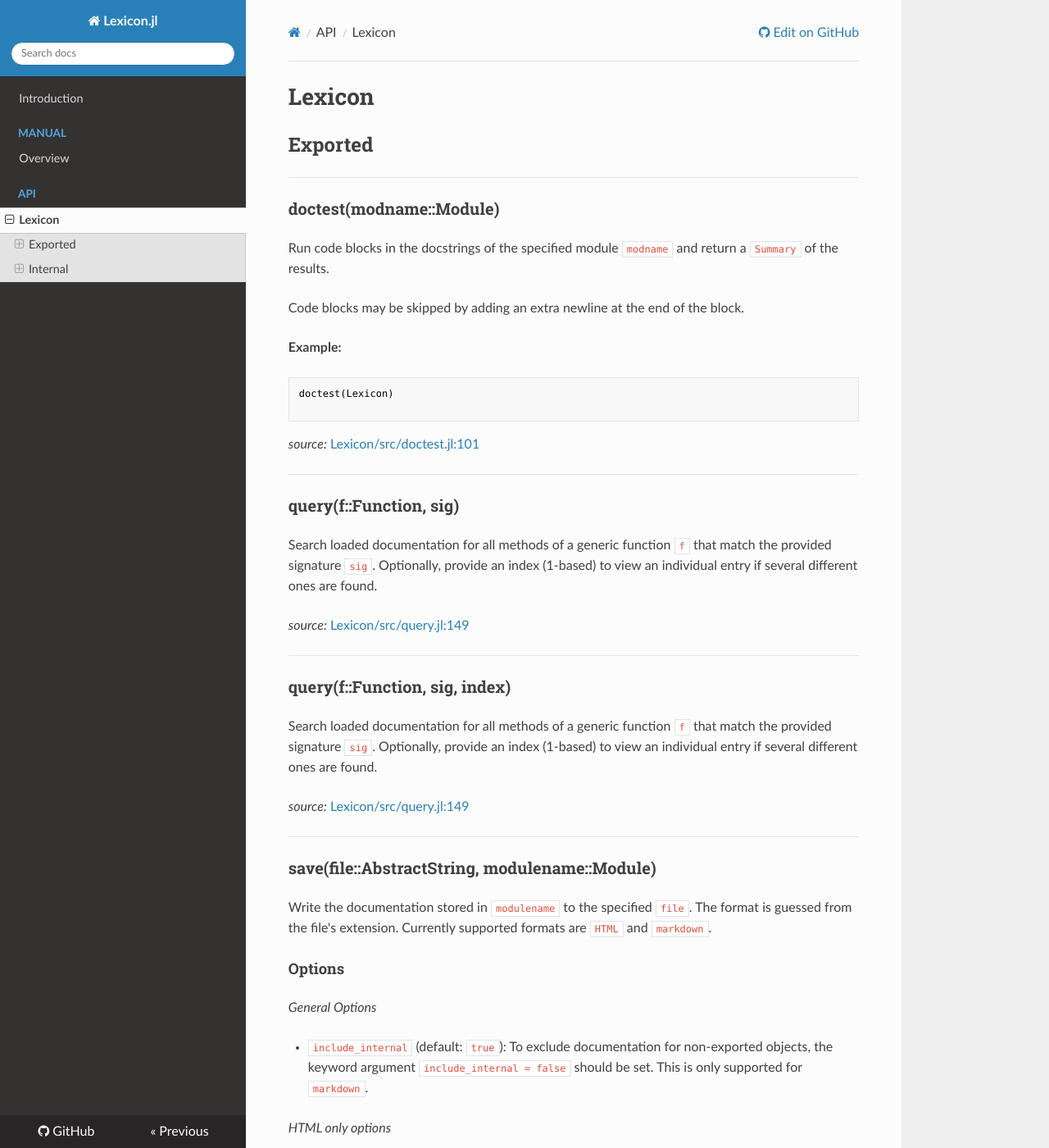
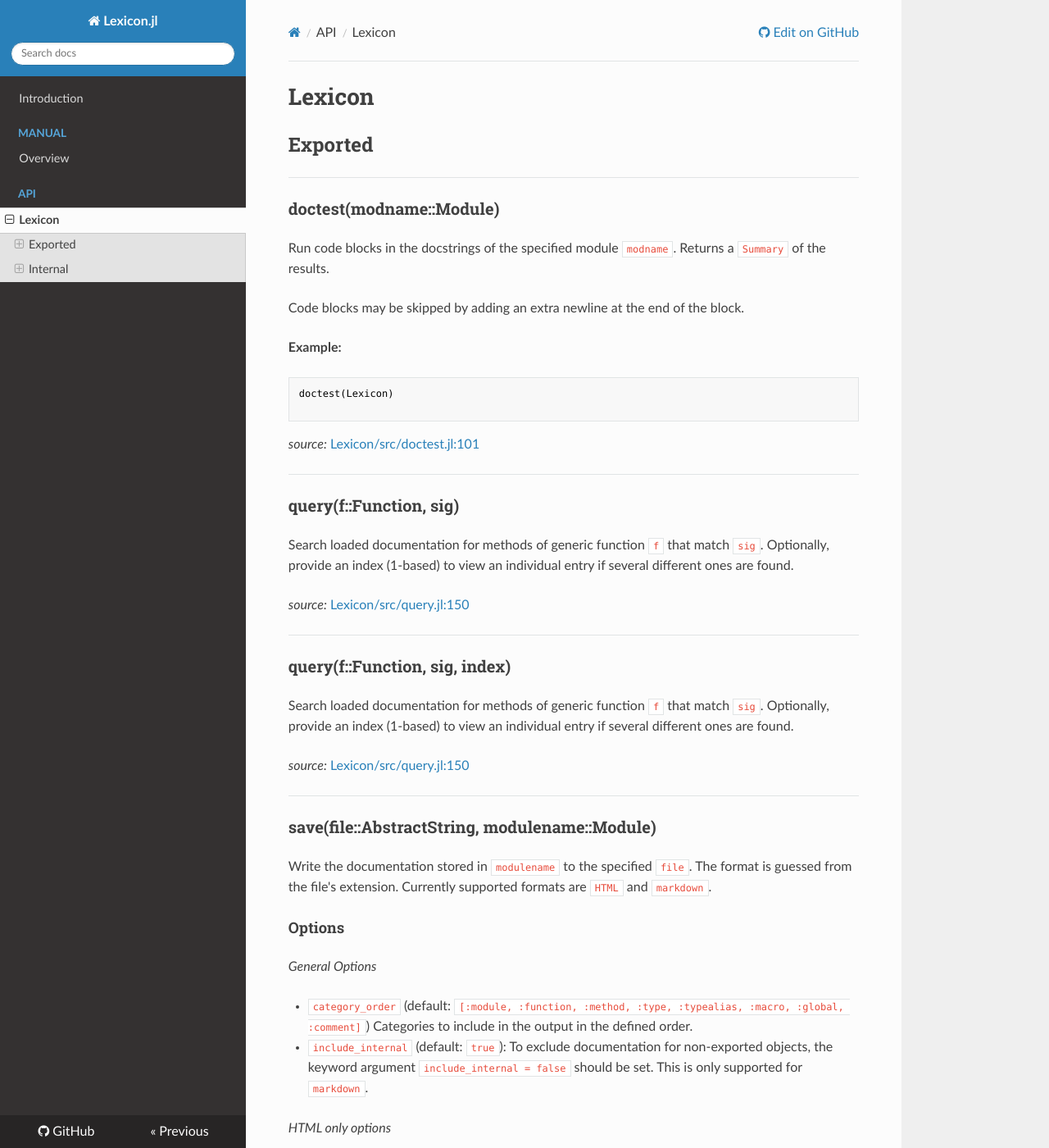
Before and after one commit to MichaelHatherly/Lexicon.jl, an MkDocs documentation site: the page built from docs/api/Lexicon.md, in a window 1280 px wide and 1400 px high. Shown: the whole window at 82% size. Built offline with MkDocs 1.6.1, drawn with Linux system fonts in a browser that asks for light colours; nearby versions of some CDN libraries; old or Windows-style settings are respelled for this version of MkDocs; some of the changed text lies outside the part shown.

Commit message:
Update NEWS.md. [skip ci]

```diff
--- a/docs/api/Lexicon.md
+++ b/docs/api/Lexicon.md
@@ -4,8 +4,8 @@
 ---
 
 ### doctest(modname::Module)
-Run code blocks in the docstrings of the specified module `modname` and return
-a `Summary` of the results.
+Run code blocks in the docstrings of the specified module `modname`.
+Returns a `Summary` of the results.
 
 Code blocks may be skipped by adding an extra newline at the end of the block.
 
@@ -18,29 +18,29 @@ doctest(Lexicon)
 
 
 *source:*
-[Lexicon/src/doctest.jl:101](https://github.com/MichaelHatherly/Lexicon.jl/tree/a73b3c5539a727c5ea1d0a18d40da22c19793a59/src/doctest.jl#L101)
+[Lexicon/src/doctest.jl:101](https://github.com/MichaelHatherly/Lexicon.jl/tree/418d09d6bd2c42ab76d5704ed78426847183a999/src/doctest.jl#L101)
 
 ---
 
 ### query(f::Function, sig)
-Search loaded documentation for all methods of a generic function `f` that match
-the provided signature `sig`. Optionally, provide an index (1-based) to view an
-individual entry if several different ones are found.
+Search loaded documentation for methods of generic function `f` that match `sig`.
+Optionally, provide an index (1-based) to view an individual entry if several different ones are
+found.
 
 
 *source:*
-[Lexicon/src/query.jl:149](https://github.com/MichaelHatherly/Lexicon.jl/tree/a73b3c5539a727c5ea1d0a18d40da22c19793a59/src/query.jl#L149)
+[Lexicon/src/query.jl:150](https://github.com/MichaelHatherly/Lexicon.jl/tree/418d09d6bd2c42ab76d5704ed78426847183a999/src/query.jl#L150)
 
 ---
 
 ### query(f::Function, sig, index)
-Search loaded documentation for all methods of a generic function `f` that match
-the provided signature `sig`. Optionally, provide an index (1-based) to view an
-individual entry if several different ones are found.
+Search loaded documentation for methods of generic function `f` that match `sig`.
+Optionally, provide an index (1-based) to view an individual entry if several different ones are
+found.
 
 
 *source:*
-[Lexicon/src/query.jl:149](https://github.com/MichaelHatherly/Lexicon.jl/tree/a73b3c5539a727c5ea1d0a18d40da22c19793a59/src/query.jl#L149)
+[Lexicon/src/query.jl:150](https://github.com/MichaelHatherly/Lexicon.jl/tree/418d09d6bd2c42ab76d5704ed78426847183a999/src/query.jl#L150)
 
 ---
 
@@ -53,6 +53,8 @@ are `HTML` and `markdown`.
 
 *General Options*
 
+* `category_order` (default: `[:module, :function, :method, :type, :typealias, :macro, :global, :comment]`)
+  Categories  to include in the output in the defined order.
 * `include_internal` (default: `true`): To exclude documentation for non-exported objects,
   the keyword argument `include_internal = false` should be set. This is only supported for
   `markdown`.
@@ -310,7 +313,7 @@ end
 An entry and the set of all objects that are linked to it.
 
 *source:*
-[Lexicon/src/query.jl:32](https://github.com/MichaelHatherly/Lexicon.jl/tree/a73b3c5539a727c5ea1d0a18d40da22c19793a59/src/query.jl#L32)
+[Lexicon/src/query.jl:32](https://github.com/MichaelHatherly/Lexicon.jl/tree/418d09d6bd2c42ab76d5704ed78426847183a999/src/query.jl#L32)
 
 ---
 
@@ -325,7 +328,7 @@ Holds the parsed user query.
 
 
 *source:*
-[Lexicon/src/query.jl:13](https://github.com/MichaelHatherly/Lexicon.jl/tree/a73b3c5539a727c5ea1d0a18d40da22c19793a59/src/query.jl#L13)
+[Lexicon/src/query.jl:13](https://github.com/MichaelHatherly/Lexicon.jl/tree/418d09d6bd2c42ab76d5704ed78426847183a999/src/query.jl#L13)
 
 ---
 
```
Also changed, not shown: other parts of docs/api/Lexicon.md (+21 -12 lines), NEWS.md (+2 -0 lines).
